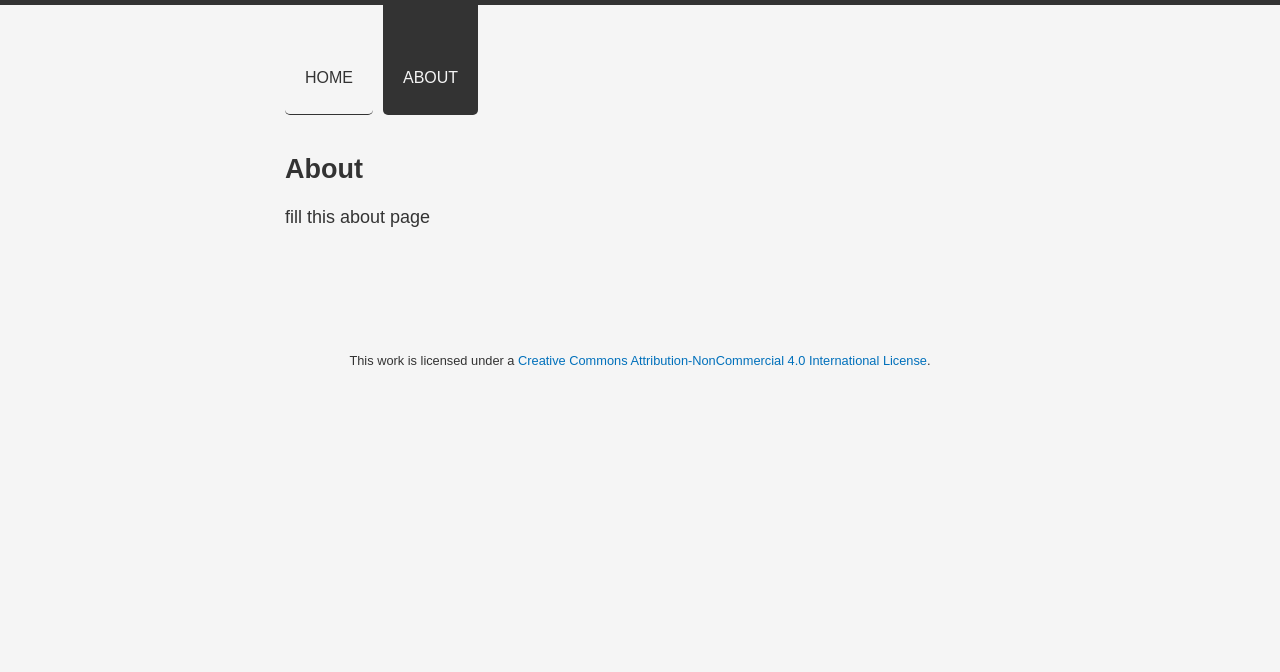
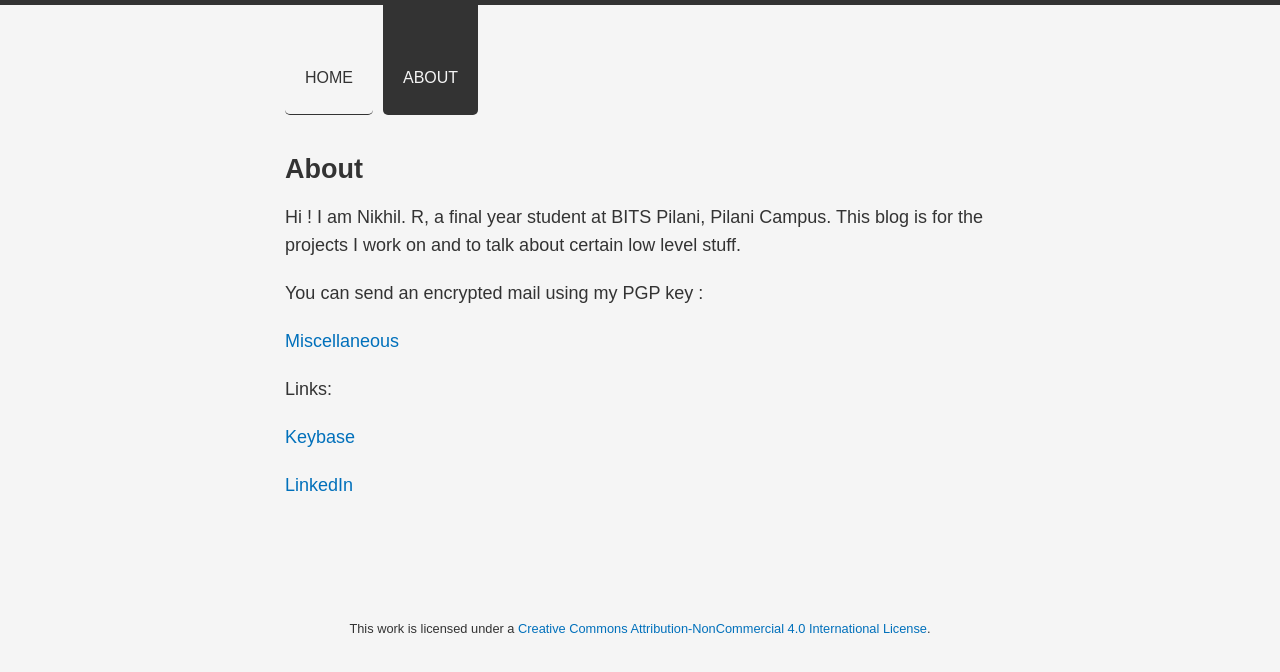
Before and after one commit to rnikhil275/rnikhil275.github.io, a Jekyll site: the page built from about/index.md, in a window 1280 px wide. Shown: the top 672 px of the page. Built offline with Jekyll 4.4.1, drawn with Linux system fonts in a browser that asks for light colours; some web fonts are replaced.

Commit message:
bringing blog to life

```diff
--- a/about/index.md
+++ b/about/index.md
@@ -3,4 +3,16 @@ layout: page
 title: About
 ---
 
-fill this about page
+Hi !
+I am Nikhil. R, a final year student at BITS Pilani, Pilani Campus. This blog is for the projects I work on and to talk about certain low level stuff.
+
+You can send an encrypted mail using my PGP key :
+
+<a href="/about/miscellaneous.html">Miscellaneous</a>
+
+
+Links:
+
+<a href="https://keybase.io/whoami_nr/">Keybase</a>
+
+<a href="https://www.linkedin.com/in/rnikhil275/">LinkedIn</a>
```
Also changed, not shown: about/miscellaneous.md (added, +12 -0 lines), about/projects.md (added), 2 other files.
